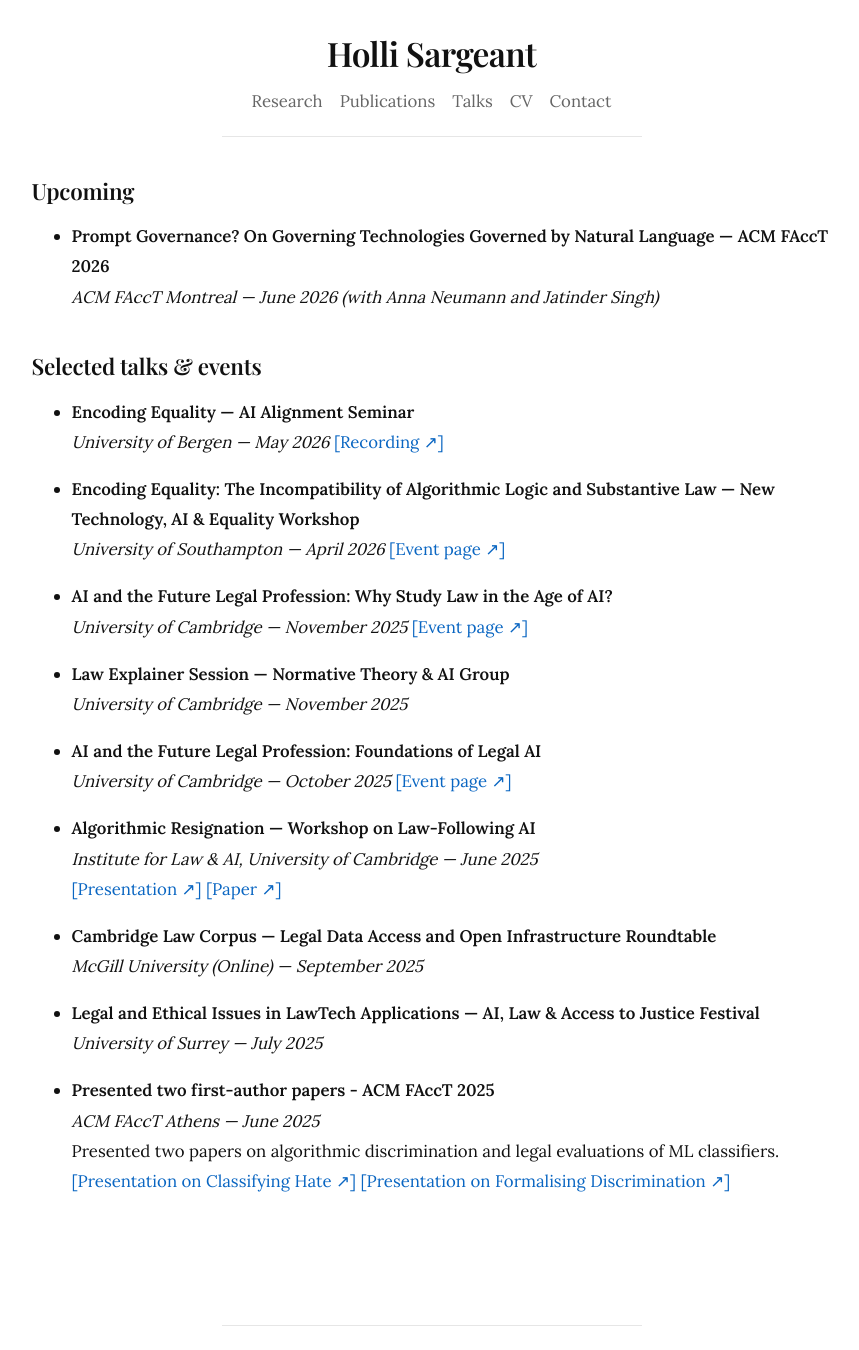
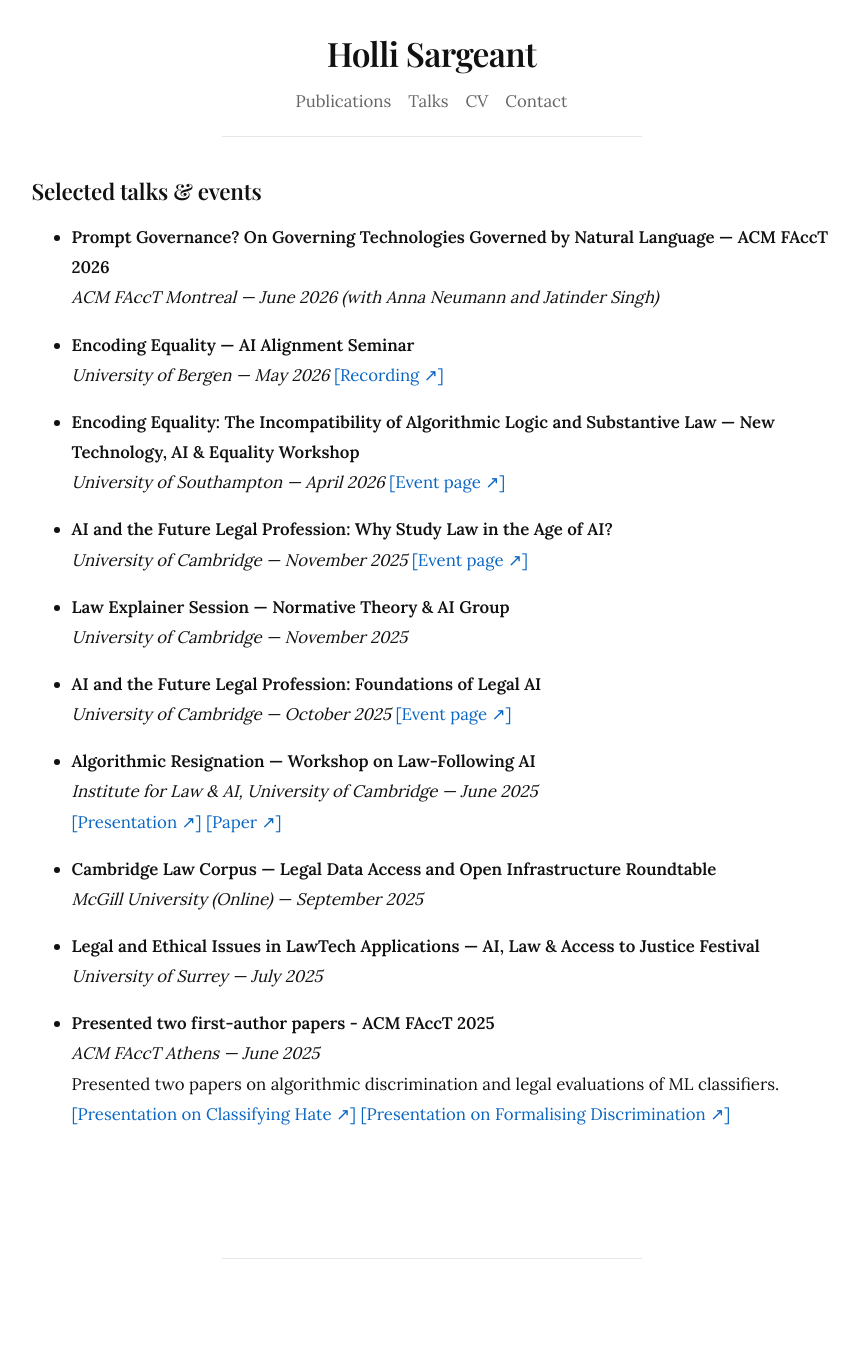
Before and after one commit to hollisargeant/hollisargeant.github.io, a Jekyll site: the page built from talks.md, in a window 1280 px wide. Shown: the whole page, without its empty margins (201-1060 px from the left). Built offline with Jekyll 4.4.1, drawn with Linux system fonts in a browser that asks for light colours; after the commit the page ends 1283 px from its top, so only the background shows below that.

Commit message:
Update talks.md

```diff
--- a/talks.md
+++ b/talks.md
@@ -8,7 +8,6 @@ permalink: /talks/
    <h1 class="header-name"><a href="{{ '/' | relative_url }}">Holli Sargeant</a></h1>
 
 <ul class="site-nav">
-  <li><a href="/research/">Research</a></li>
   <li><a href="/publications/">Publications</a></li>
    <li><a href="/talks/">Talks</a></li>
   <li><a href="/cv/">CV</a></li>
@@ -18,12 +17,10 @@ permalink: /talks/
 <hr class="rule" />
 </div>
 
-## Upcoming
+## Selected talks & events
 
 - **Prompt Governance? On Governing Technologies Governed by Natural Language — ACM FAccT 2026**
   *ACM FAccT Montreal — June 2026 (with Anna Neumann and Jatinder Singh)*
-
-## Selected talks & events
 
 - **Encoding Equality — AI Alignment Seminar**
   *University of Bergen — May 2026* [[Recording ↗︎]](https://www.youtube.com/watch?v=vI_X9cvDIU4&t=8885s)
```
